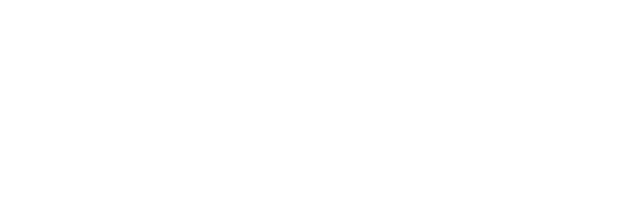
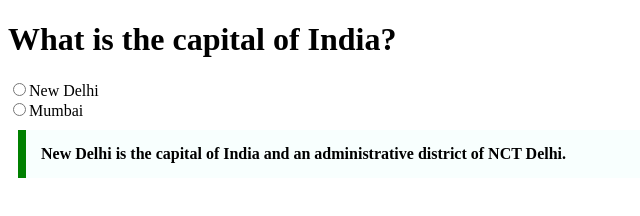
Before and after one commit to acciojob/trivia-Nikk45, a website: page main.html in a window 1280 px wide. Shown: the whole page, without its empty margins (0-640 px from the left). Drawn offline with Linux system fonts and the light colour scheme.

Commit message:
created a submission

```diff
--- a/main.html
+++ b/main.html
@@ -8,6 +8,12 @@
 
 <body>
 	<!-- the entire body must be written by student -->
+	<h1>What is the capital of India?</h1>
+	<input type="radio" name="choose">New Delhi<br>
+	<input type="radio" name="choose">Mumbai
+	<blockquote cite="https://en.wikipedia.org/wiki/New_Delhi">
+		New Delhi is the capital of India and an administrative district of NCT Delhi.
+	</blockquote>
     <script type="text/javascript" src="./script.js">
 </script>
 
--- a/styles.css
+++ b/styles.css
@@ -1,2 +1,10 @@
 
 /* Your CSS Code here. */
+blockquote{
+	max-width:600px;
+	margin:10px;
+	padding:15px;
+	border-left:8px solid green;
+	background-color:#f8fffe;
+	font-weight:bold;
+}
```
